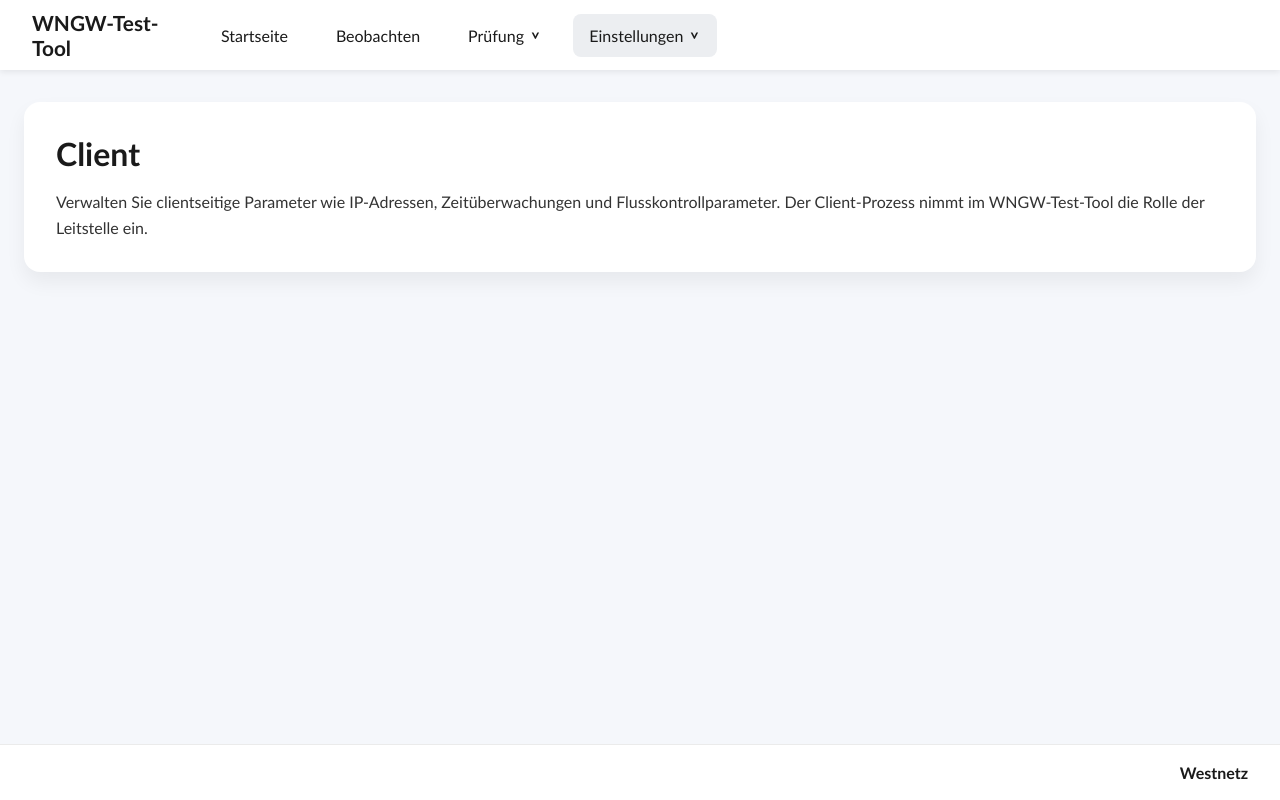
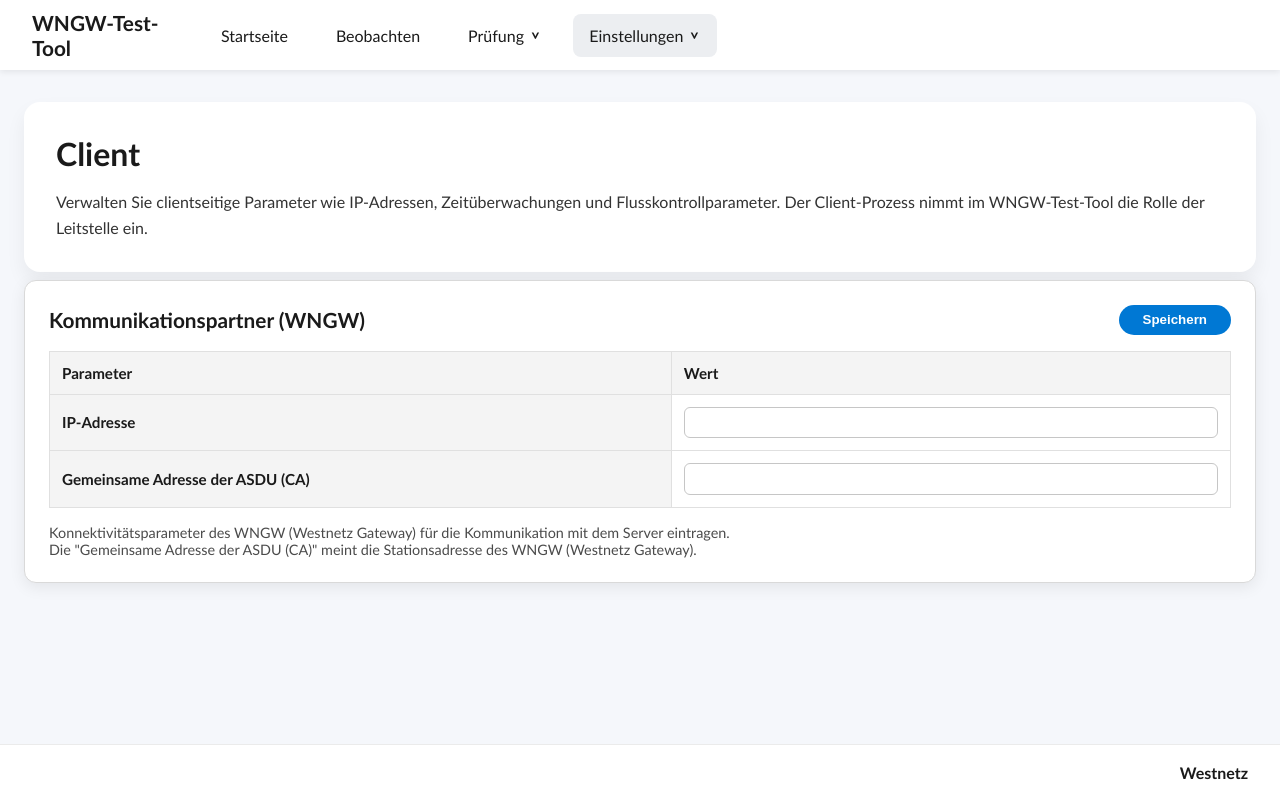
Before and after one commit to RevolutionaryAd67/WNGW-Test-Tool-2.0, a Flask app: page /einstellungen/client in a window 1280 px wide. Run offline with Flask 3, Linux system fonts and the light colour scheme.

Commit message:
Update client.html

```diff
--- a/frontend/templates/client.html
+++ b/frontend/templates/client.html
@@ -1,8 +1,78 @@
-{% extends 'base.html' %}
+<!-- HTML-Seite "Client"-->
 
+
+<!-- Einbinden -->
+{% extends 'base.html' %}                                           <!-- Nutzt base.html als Framework -->
+{% import 'input-box/input_box.html' as input_box_component %}      <!-- Nutzt input-box als Framework -->
+
+
+<!-- Seiten-spezifische Styles -->
+{% block extra_css %}
+    {{ super() }}
+    <link rel="stylesheet" href="{{ url_for('component_asset', filename='input-box/input_box.css') }}">
+    <style>
+        .client-page {
+            display: flex;
+            flex-direction: column;
+            gap: 0.5rem;
+        }
+
+        .client-page .page-section,
+        .client-page .input-box {
+            margin: 0;
+        }
+    </style>
+{% endblock %}
+
+
+<!-- Anfang: Seiteninhalt -->
 {% block content %}
-<section class="page-section">
-    <h1>{{ heading }}</h1>
-    <p>{{ description }}</p>
-</section>
+<div class="client-page">
+
+
+    <!-- Übernimmt Überschrift und Beschreibung von main.py -->
+    <section class="page-section">
+        <h1>{{ heading }}</h1>
+        <p>{{ description }}</p>
+    </section>
+
+
+    <!-- Anfang: input-Box "Kommunikationspartner (WNGW)" -->
+    {% set columns = [
+        {"key": "parameter", "label": "Parameter", "type": "header"},
+        {"key": "value", "label": "Wert", "type": "input"}
+    ] %}
+
+    {% set rows = [
+        {"id": "ip_address_wngw_client", "label": "IP-Adresse"},
+        {"id": "asdu_address_wngw_client", "label": "Gemeinsame Adresse der ASDU (CA)"}
+    ] %}
+
+    {% set kommunikationspartner_box = {
+        "id": "kommunikationspartner",
+        "page_key": "einstellungen_client",
+        "title": "Kommunikationspartner (WNGW)",
+        "note": "<p>Konnektivitätsparameter des WNGW (Westnetz Gateway) für die Kommunikation mit dem Server eintragen.</p><p>Die &quot;Gemeinsame Adresse der ASDU (CA)&quot; meint die Stationsadresse des WNGW (Westnetz Gateway).</p>",
+        "table": {
+            "columns": columns,
+            "rows": rows
+        },
+        "values": input_box_values("einstellungen_client", "kommunikationspartner", columns, rows)
+    } %}
+    <!-- Ende: input-Box "Kommunikationspartner (WNGW)" -->
+
+
+    <!-- Rendern der input-boxes -->
+    {{ input_box_component.render(kommunikationspartner_box) }}
+</div>
+
+
+<!-- Ende: Seiteninhalt -->
 {% endblock %}
+
+
+<!-- JavaSkript einbinden -->
+{% block extra_js %}
+    {{ super() }}
+    <script src="{{ url_for('component_asset', filename='input-box/input_box.js') }}" defer></script>
+{% endblock %}
```
